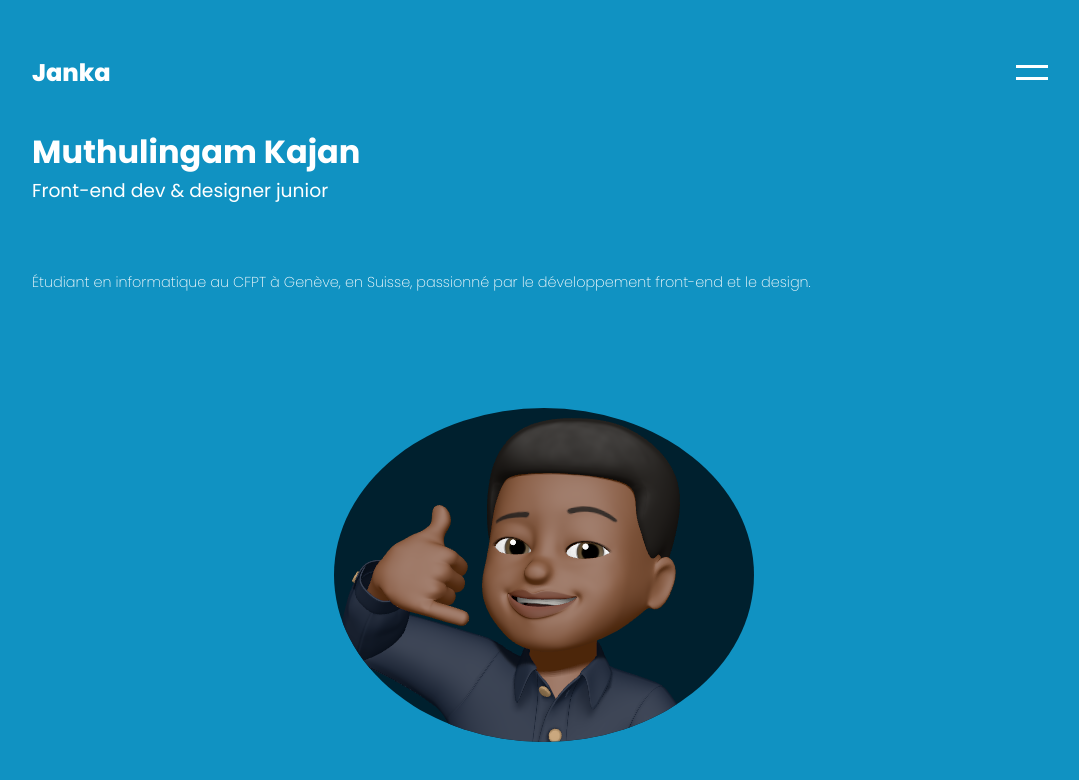
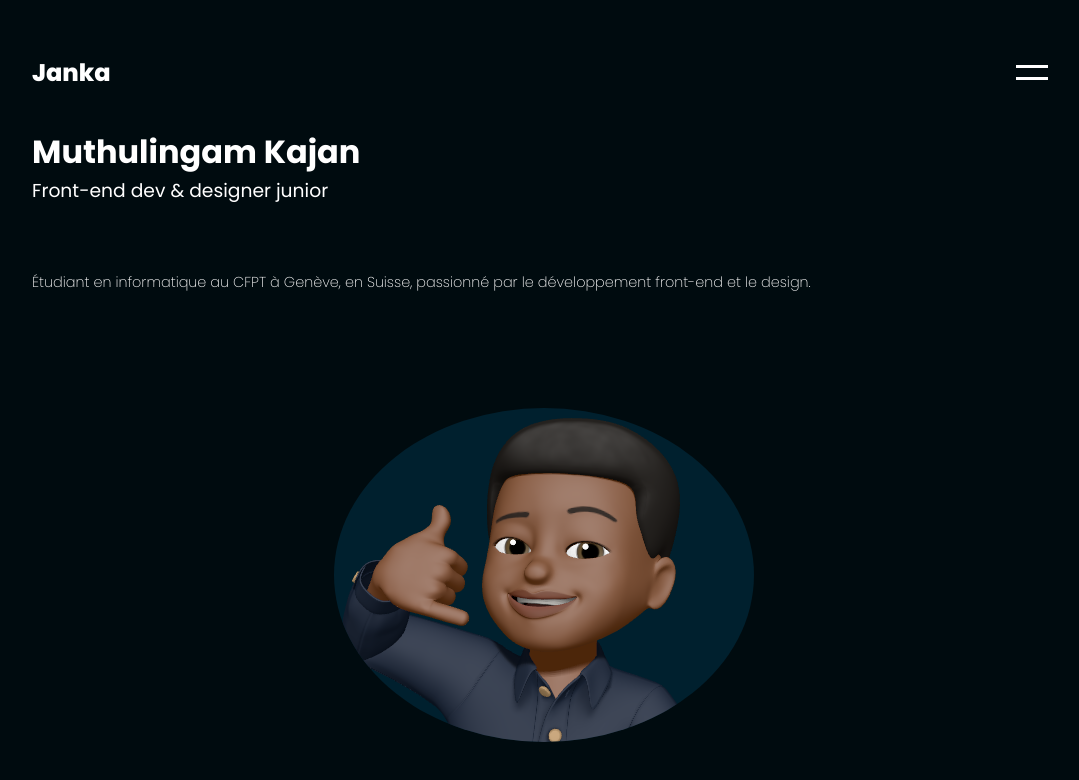
Before and after one commit to Janka-24/Portfolio, a React (Vite) app: page /portfolio/about in a window 1280 px wide. Shown: the top 780 px of the page, without its empty margins (96-1175 px from the left). Built offline with nearby package versions, Linux system fonts and the light colour scheme.

Commit message:
correction overflow

```diff
--- a/src/index.css
+++ b/src/index.css
@@ -6,7 +6,7 @@
 }
 
 :root {
-  --bg-color: #1092c2;
+  --bg-color: #000b0f;
   --acc-color: #00202e;
 }
 
@@ -153,6 +153,7 @@ section {
   align-items: start;
   flex-direction: column;
   justify-content: start;
+
   h3 {
     font-weight: 400;
   }
@@ -181,6 +182,7 @@ section {
   justify-content: start;
   margin-top: 4em;
   margin-bottom: 4em;
+  overflow-y: hidden;
 }
 
 #project>h3 {
@@ -196,6 +198,7 @@ section {
   justify-content: start;
   flex-wrap: nowrap;
   gap: 2em;
+  overflow-y: hidden;
 }
 
 #projectContainer>div:nth-child(1) {
@@ -213,7 +216,7 @@ section {
   color: white;
   border-radius: 16px;
   position: relative;
-  overflow: hidden;
+  overflow-y: hidden;
 }
 
 .projectCard::after {
@@ -260,12 +263,13 @@ section {
   align-items: start;
   flex-direction: column;
   justify-content: start;
-  h3{
+
+  h3 {
     font-size: 160%;
   }
 }
 
-.techIcons{
+.techIcons {
   width: 100%;
   height: 2em;
   display: flex;
```
